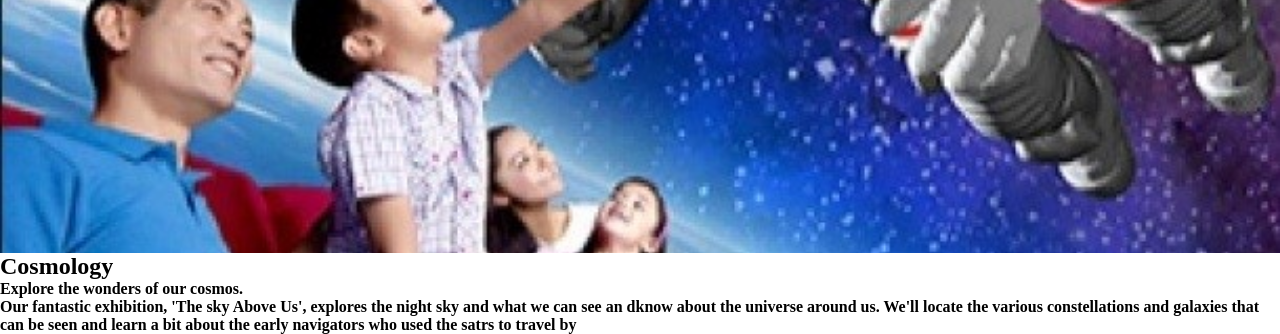
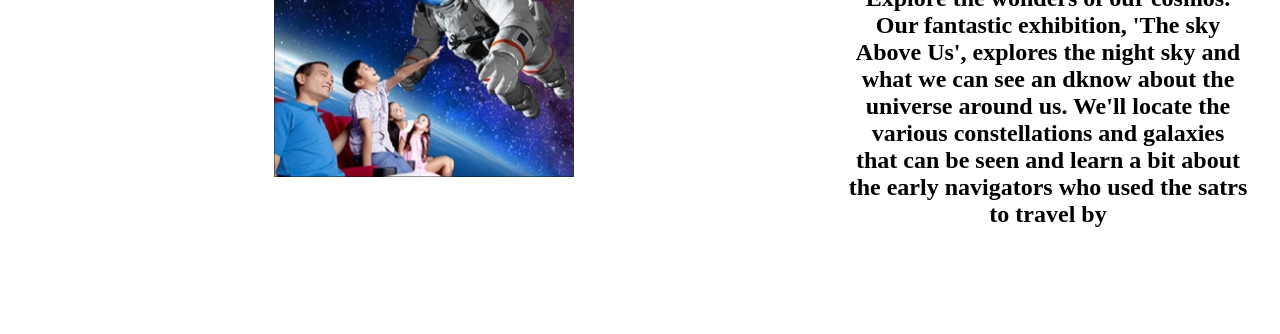
Before and after one commit to Bronze256/cat, a plain HTML site: page index.html in a window 1280 px wide. Shown: the part 757-1091 px from the top of the page. Drawn offline with Linux system fonts and the light colour scheme.

Commit message:
Update style.css

```diff
--- a/style.css
+++ b/style.css
@@ -21,6 +21,7 @@ header {
     background-color: rgb(28, 238, 238);
     padding: 2rem 2rem;
     position: relative;
+    text-align: center;
 }
 
 .header-top {
@@ -45,12 +46,12 @@ header {
 
 .logo-sub {
     font-size: 1.2rem;
-    color: #2c3e50;
+    color: black;
     font-weight: 700;
 }
 
 .search-bar {
-    position: fixed;
+    position: absolute;
     top: 1rem;
     left: 50%;
     transform: translateX(-50%);
@@ -98,8 +99,8 @@ header {
 }
 
 .user-actions i {
-    color: white; /* Change the icon color to white for visibility */
-    font-size: 1.2rem; /* Adjust size as needed */
+    color: white;
+    font-size: 1.2rem;
 }
 
 .user-actions a {
@@ -115,8 +116,46 @@ header {
 }
 
 .image-container img {
-    width: 100%;
-    height: 100%;
+    width: auto;
+    height: auto;
+    object-fit: unset;
+    display: block;
+}
+
+
+.content-section .image-container img {
+    width: 300px;
+    height: auto;
     object-fit: cover;
-    display: flexbox;
 }
+
+nav {
+    text-align: center;
+}
+
+p {
+    text-align: center;
+}
+
+.content-section {
+    display: flex;
+    align-items: center;
+    justify-content: center;
+    padding: 2rem;
+    gap: 2rem;
+    text-align: center;
+}
+
+.content-section .image-container {
+    display: flex;
+    justify-content: center;
+    align-items: center;
+    flex: 1;
+}
+
+.text-container {
+    max-width: 400px;
+    text-align: left;
+    font-size: 1.5rem;
+    color: black;
+}
```
